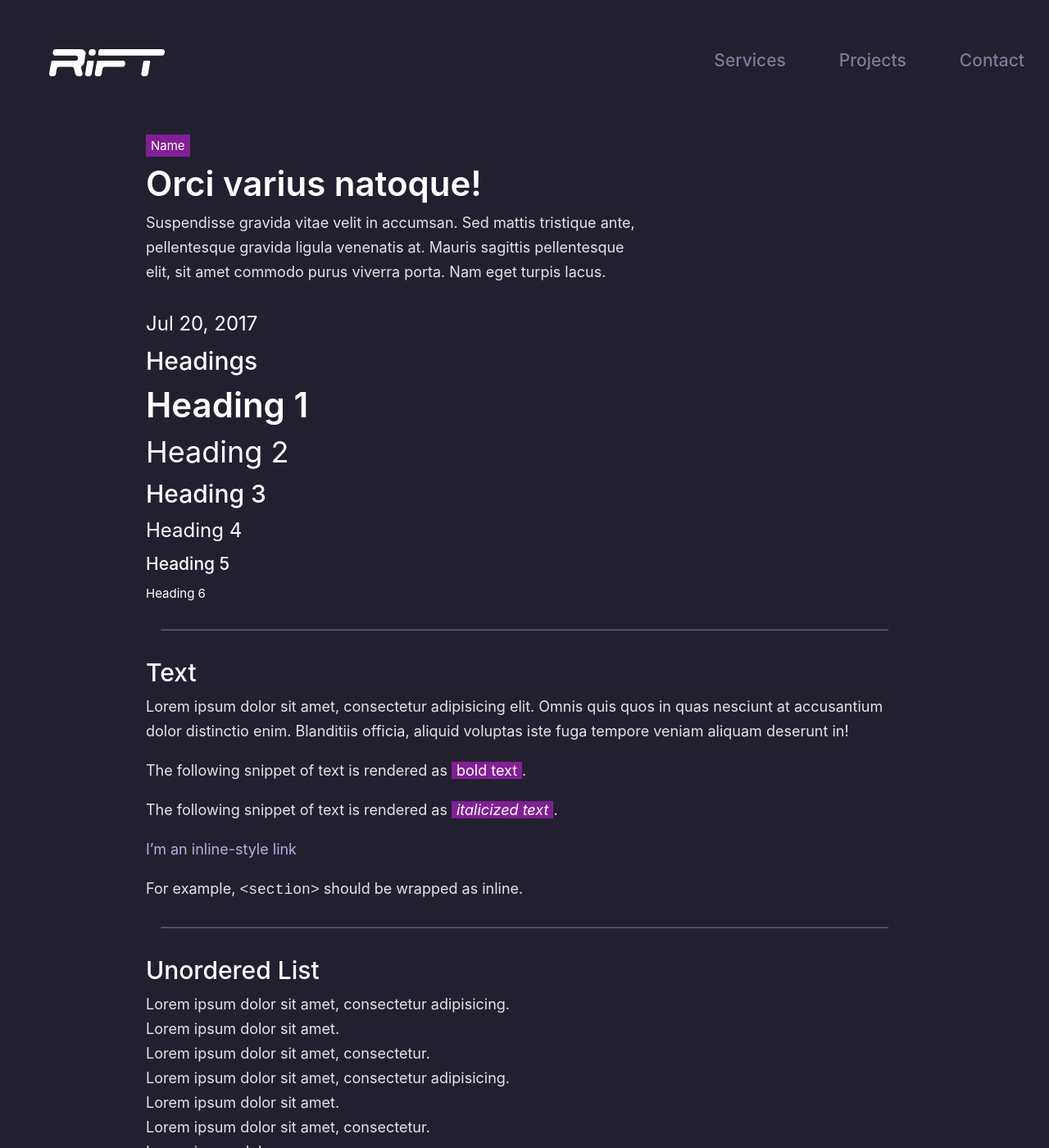
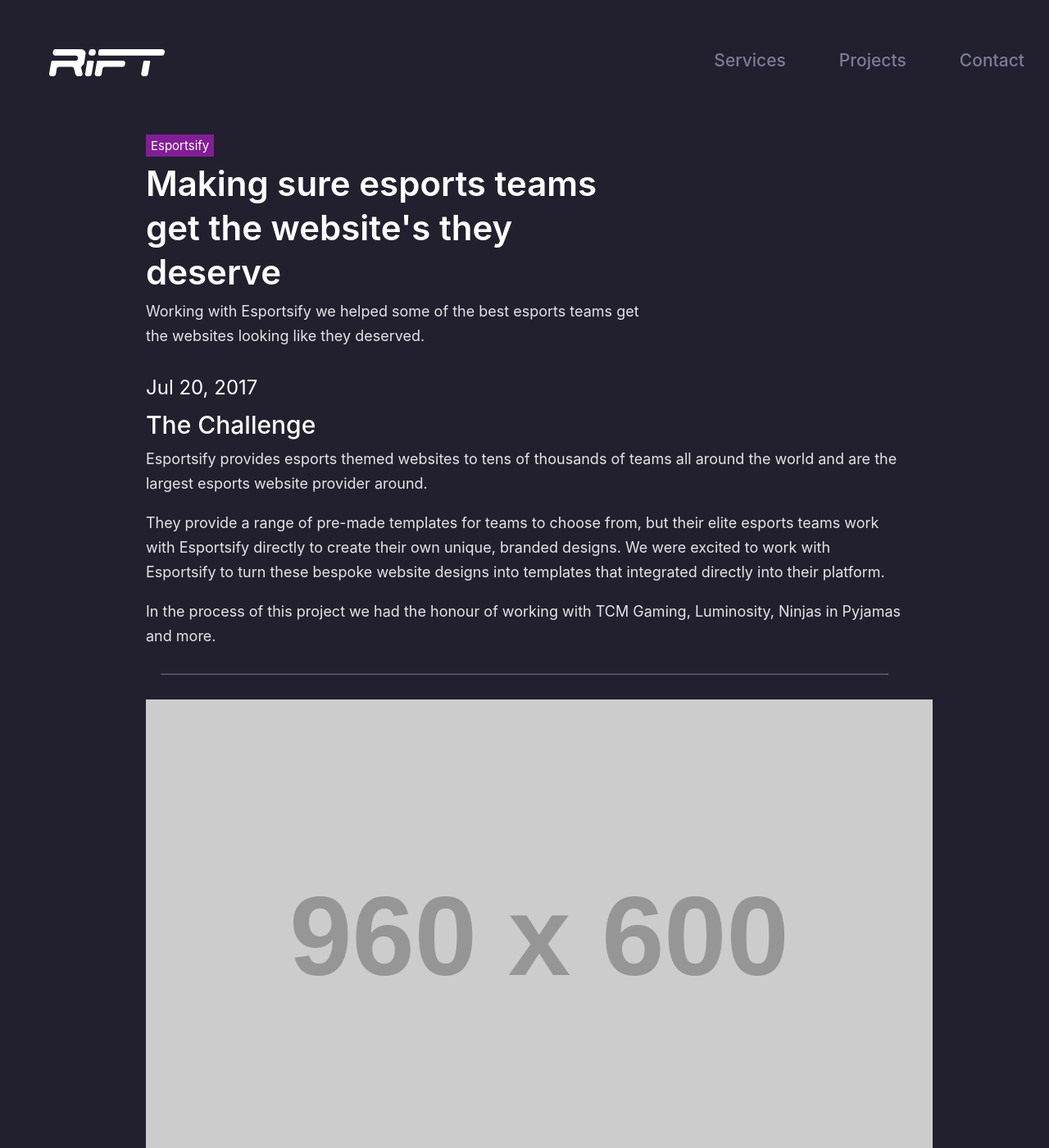
Before and after one commit to RiftCo/rift-portfolio_2017, a Jekyll site: the page built from _posts/2017-07-20-example-four.md, in a window 1280 px wide and 1400 px high. Shown: the whole window at 82% size. Built offline with Jekyll 4.4.1, drawn with Linux system fonts in a browser that asks for light colours; nearby versions of some CDN libraries; library files that are not in the unit come from our copies; some of the changed text lies outside the part shown.

Commit message:
Project contrent work in progress

```diff
--- a/_posts/2017-07-20-example-four.md
+++ b/_posts/2017-07-20-example-four.md
@@ -1,97 +1,30 @@
 ---
 layout: article
 date: 2017-07-20 00:00:00 +0000
-title: Orci varius natoque!
-client: Name
-services: Planning, Design, Development
-description: Suspendisse gravida vitae velit in accumsan. Sed mattis tristique ante, pellentesque gravida ligula venenatis at. Mauris sagittis pellentesque elit, sit amet commodo purus viverra porta. Nam eget turpis lacus.
+title: Making sure esports teams get the website's they deserve
+client: Esportsify
+services: Frontend Development
+description: Working with Esportsify we helped some of the best esports teams get the websites looking like they deserved.
 tags:
-- Onesome
-- Foursome
+- HTML
+- jQuery
+- CodeIgniter
 categories: project
 image: "/img/demo/example_4.jpg"
 ---
-### Headings
 
-# Heading 1
+### The Challenge
 
-## Heading 2
+Esportsify provides esports themed websites to tens of thousands of teams all around the world and are the largest esports website provider around.
 
-### Heading 3
+They provide a range of pre-made templates for teams to choose from, but their elite esports teams work with Esportsify directly to create their own unique, branded designs. We were excited to work with Esportsify to turn these bespoke website designs into templates that integrated directly into their platform.
 
-#### Heading 4
-
-##### Heading 5
-
-###### Heading 6
+In the process of this project we had the honour of working with TCM Gaming, Luminosity, Ninjas in Pyjamas and more.
 
 ---
 
-### Text
+<img src="//placehold.it/960x600" />
 
-Lorem ipsum dolor sit amet, consectetur adipisicing elit. Omnis quis quos in quas nesciunt at accusantium dolor distinctio enim. Blanditiis officia, aliquid voluptas iste fuga tempore veniam aliquam deserunt in!
+<img src="//placehold.it/960x600" />
 
-The following snippet of text is rendered as **bold text**.
-
-The following snippet of text is rendered as *italicized text*.
-
-[I'm an inline-style link](https://www.google.com)
-
-For example, `<section>` should be wrapped as inline.
-
----
-
-### Unordered List
-
-* Lorem ipsum dolor sit amet, consectetur adipisicing.
-* Lorem ipsum dolor sit amet.
-* Lorem ipsum dolor sit amet, consectetur.
-	* Lorem ipsum dolor sit amet, consectetur adipisicing.
-	* Lorem ipsum dolor sit amet.
-	* Lorem ipsum dolor sit amet, consectetur.
-	* Lorem ipsum dolor.
-* Lorem ipsum dolor.
-* Lorem ipsum dolor sit amet.
-
-### Ordered List
-
-1. Lorem ipsum dolor sit amet, consectetur adipisicing.
-1. Lorem ipsum dolor sit amet.
-1. Lorem ipsum dolor sit amet, consectetur.
-	1. Lorem ipsum dolor sit amet, consectetur adipisicing.
-	1. Lorem ipsum dolor sit amet.
-	1. Lorem ipsum dolor sit amet, consectetur.
-	1. Lorem ipsum dolor.
-1. Lorem ipsum dolor.
-1. Lorem ipsum dolor sit amet.
-
----
-
-### Table
-
-First Header | Second Header
------------- | -------------
-Content Cell | Content Cell
-Content Cell | Content Cell
-Content Cell | Content Cell
-
----
-
-### Blockquote
-
-> Lorem ipsum dolor sit amet, consectetur adipisicing elit. Quasi beatae tempora assumenda dolores ut dolore blanditiis fugit ad ex nam labore adipisci dicta esse, velit dolorum itaque inventore illo ratione!
-
----
-
-### Code
-
-	var num1 = 3;
-	var num2 = 2;
-
-	function add(a, b) {
-		return a + b;
-	}
-
-	var sum = add(num1, num2);
-
-	console.log(sum);
+<img src="//placehold.it/960x600" />
```
Also changed, not shown: _posts/2017-01-10-example-three.md (+11 -80 lines), _posts/2017-08-30-example-five.md (+5 -8 lines).
